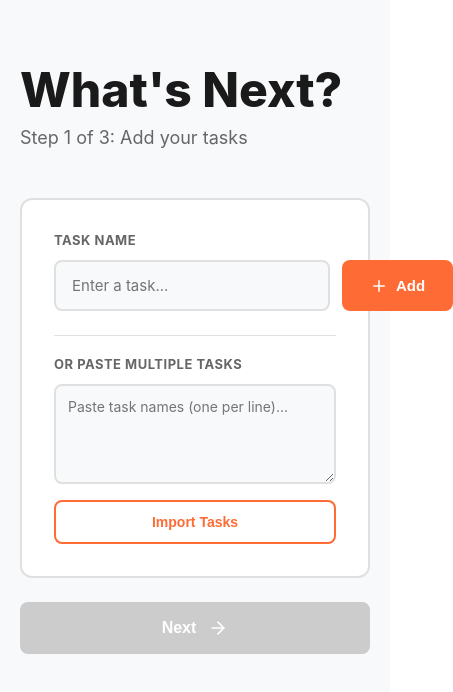
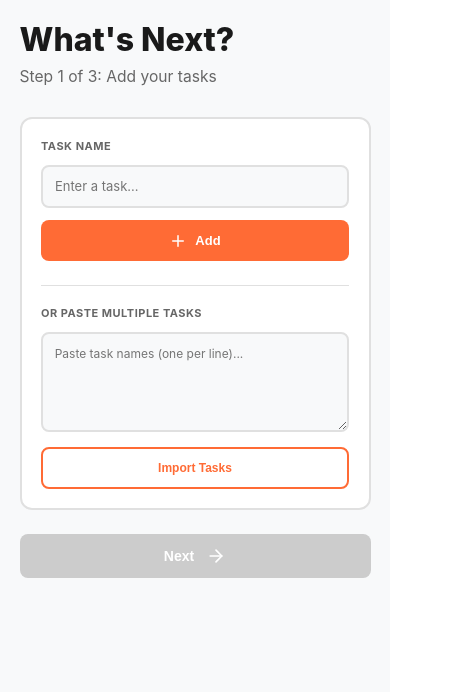
Before and after one commit to texjnr-cloud/prioritzation-tool, a React (Create React App) app: page / in a window 390 px wide. Shown: the top 692 px of the page, 453 px wide, since content can reach past the window. Built offline with nearby package versions, Linux system fonts and the light colour scheme.

Commit message:
Update PrioritizationTool.jsx

```diff
--- a/src/components/PrioritizationTool.jsx
+++ b/src/components/PrioritizationTool.jsx
@@ -2,14 +2,13 @@ import React, { useState } from 'react';
 import { Plus, Trash2, ArrowRight, RotateCcw, ChevronDown } from 'lucide-react';
 
 export default function PrioritizationTool() {
-  const [screen, setScreen] = useState(1); // 1: input, 2: ranking, 3: results
+  const [screen, setScreen] = useState(1);
   const [taskInput, setTaskInput] = useState('');
   const [tasks, setTasks] = useState([]);
   const [currentRankingIndex, setCurrentRankingIndex] = useState(0);
   const [results, setResults] = useState([]);
   const [expandRest, setExpandRest] = useState(false);
 
-  // Weight definitions
   const weights = {
     impact: { High: 5, Medium: 3, Low: 1 },
     urgency: { Now: 5, Soon: 3, Later: 1 },
@@ -17,7 +16,6 @@ export default function PrioritizationTool() {
     confidence: { Sure: 5, Unsure: 1 },
   };
 
-  // Initialize task with default criteria
   const initializeTask = (name) => ({
     id: Date.now() + Math.random(),
     name,
@@ -29,7 +27,6 @@ export default function PrioritizationTool() {
     },
   });
 
-  // Add single task
   const addTask = () => {
     if (taskInput.trim()) {
       setTasks([...tasks, initializeTask(taskInput)]);
@@ -37,7 +34,6 @@ export default function PrioritizationTool() {
     }
   };
 
-  // Import multiple tasks
   const importTasks = (text) => {
     const names = text
       .split('\n')
@@ -47,32 +43,27 @@ export default function PrioritizationTool() {
     setTasks([...tasks, ...newTasks]);
   };
 
-  // Delete task
   const deleteTask = (id) => {
     setTasks(tasks.filter((task) => task.id !== id));
   };
 
-  // Calculate priority score using weighted formula
   const calculateScore = (criteria) => {
     const impact = weights.impact[criteria.impact] || 0;
     const urgency = weights.urgency[criteria.urgency] || 0;
     const confidence = weights.confidence[criteria.confidence] || 0;
     const effort = weights.effort[criteria.effort] || 0;
 
-    // Weighted formula: (Impact × Urgency × Confidence) - (Effort penalty)
     const driverScore = impact * urgency * confidence;
     const effortPenalty = effort * 0.5;
     return driverScore - effortPenalty;
   };
 
-  // Update current task criteria
   const updateCriteria = (field, value) => {
     const updatedTasks = [...tasks];
     updatedTasks[currentRankingIndex].criteria[field] = value;
     setTasks(updatedTasks);
   };
 
-  // Move to next task or finish
   const nextTask = () => {
     if (currentRankingIndex < tasks.length - 1) {
       setCurrentRankingIndex(currentRankingIndex + 1);
@@ -81,7 +72,6 @@ export default function PrioritizationTool() {
     }
   };
 
-  // Calculate scores and move to results
   const finishRanking = () => {
     const tasksWithScores = tasks.map((task) => {
       const score = calculateScore(task.criteria);
@@ -93,13 +83,13 @@ export default function PrioritizationTool() {
     setScreen(3);
   };
 
-  // Reset to input screen
   const reset = () => {
     setScreen(1);
     setTasks([]);
     setTaskInput('');
     setCurrentRankingIndex(0);
     setResults([]);
+    setExpandRest(false);
   };
 
   // ============ SCREEN 1: INPUT TASKS ============
@@ -125,13 +115,27 @@ export default function PrioritizationTool() {
           button:active {
             transform: scale(0.95);
           }
+          @media (max-width: 768px) {
+            body {
+              font-size: 14px;
+            }
+          }
+          @media (max-width: 480px) {
+            body {
+              font-size: 13px;
+            }
+          }
         `}</style>
 
-        <div style={{ maxWidth: '700px', margin: '0 auto', padding: '60px 20px' }}>
-          <div style={{ marginBottom: '50px' }}>
+        <div style={{
+          maxWidth: '700px',
+          margin: '0 auto',
+          padding: 'clamp(20px, 5vw, 60px) clamp(12px, 5vw, 20px)',
+        }}>
+          <div style={{ marginBottom: 'clamp(30px, 8vw, 50px)' }}>
             <h1
               style={{
-                fontSize: '48px',
+                fontSize: 'clamp(32px, 8vw, 48px)',
                 fontWeight: '800',
                 marginBottom: '8px',
                 color: '#1a1a1a',
@@ -139,7 +143,7 @@ export default function PrioritizationTool() {
             >
               What's Next?
             </h1>
-            <p style={{ fontSize: '18px', color: '#666', fontWeight: '400' }}>
+            <p style={{ fontSize: 'clamp(14px, 4vw, 18px)', color: '#666', fontWeight: '400' }}>
               Step 1 of 3: Add your tasks
             </p>
           </div>
@@ -149,14 +153,14 @@ export default function PrioritizationTool() {
               background: '#fff',
               border: '2px solid #e0e0e0',
               borderRadius: '12px',
-              padding: '32px',
+              padding: 'clamp(16px, 5vw, 32px)',
               marginBottom: '24px',
             }}
           >
             <label
               style={{
                 display: 'block',
-                fontSize: '13px',
+                fontSize: 'clamp(11px, 2.5vw, 13px)',
                 fontWeight: '700',
                 color: '#666',
                 marginBottom: '12px',
@@ -166,7 +170,12 @@ export default function PrioritizationTool() {
             >
               Task Name
             </label>
-            <div style={{ display: 'flex', gap: '12px', marginBottom: '24px' }}>
+            <div style={{
+              display: 'flex',
+              flexDirection: 'column',
+              gap: '12px',
+              marginBottom: '24px',
+            }}>
               <input
                 type="text"
                 value={taskInput}
@@ -179,12 +188,12 @@ export default function PrioritizationTool() {
                 placeholder="Enter a task..."
                 style={{
                   flex: 1,
-                  padding: '14px 16px',
+                  padding: 'clamp(10px, 3vw, 14px) clamp(12px, 3vw, 16px)',
                   background: '#f8f9fa',
                   border: '2px solid #e0e0e0',
                   borderRadius: '8px',
                   color: '#1a1a1a',
-                  fontSize: '15px',
+                  fontSize: 'clamp(13px, 3vw, 15px)',
                   outline: 'none',
                 }}
                 onFocus={(e) => {
@@ -199,17 +208,19 @@ export default function PrioritizationTool() {
               <button
                 onClick={addTask}
                 style={{
-                  padding: '14px 28px',
+                  padding: 'clamp(10px, 3vw, 14px) clamp(16px, 4vw, 28px)',
                   background: '#ff6b35',
                   border: 'none',
                   borderRadius: '8px',
                   color: '#fff',
                   fontWeight: '700',
-                  fontSize: '15px',
+                  fontSize: 'clamp(13px, 3vw, 15px)',
                   cursor: 'pointer',
                   display: 'flex',
                   alignItems: 'center',
+                  justifyContent: 'center',
                   gap: '8px',
+                  width: '100%',
                 }}
                 onMouseEnter={(e) => {
                   e.target.style.background = '#e85a2a';
@@ -226,7 +237,7 @@ export default function PrioritizationTool() {
               <label
                 style={{
                   display: 'block',
-                  fontSize: '13px',
+                  fontSize: 'clamp(11px, 2.5vw, 13px)',
                   fontWeight: '700',
                   color: '#666',
                   marginBottom: '12px',
@@ -241,12 +252,12 @@ export default function PrioritizationTool() {
                 placeholder="Paste task names (one per line)..."
                 style={{
                   width: '100%',
-                  padding: '12px',
+                  padding: 'clamp(10px, 3vw, 12px)',
                   background: '#f8f9fa',
                   border: '2px solid #e0e0e0',
                   borderRadius: '8px',
                   color: '#1a1a1a',
-                  fontSize: '14px',
+                  fontSize: 'clamp(12px, 3vw, 14px)',
                   minHeight: '100px',
                   fontFamily: 'inherit',
                   outline: 'none',
@@ -272,13 +283,13 @@ export default function PrioritizationTool() {
                 }}
                 style={{
                   width: '100%',
-                  padding: '12px',
+                  padding: 'clamp(10px, 3vw, 12px)',
                   background: '#fff',
                   border: '2px solid #ff6b35',
                   borderRadius: '8px',
                   color: '#ff6b35',
                   fontWeight: '700',
-                  fontSize: '14px',
+                  fontSize: 'clamp(12px, 3vw, 14px)',
                   cursor: 'pointer',
                 }}
                 onMouseEnter={(e) => {
@@ -295,20 +306,19 @@ export default function PrioritizationTool() {
             </div>
           </div>
 
-          {/* Task List */}
           {tasks.length > 0 && (
             <div
               style={{
                 background: '#fff',
                 border: '2px solid #e0e0e0',
                 borderRadius: '12px',
-                padding: '24px',
+                padding: 'clamp(16px, 4vw, 24px)',
                 marginBottom: '24px',
               }}
             >
               <h3
                 style={{
-                  fontSize: '13px',
+                  fontSize: 'clamp(11px, 2.5vw, 13px)',
                   fontWeight: '700',
                   color: '#1a1a1a',
                   marginBottom: '16px',
@@ -326,14 +336,15 @@ export default function PrioritizationTool() {
                       display: 'flex',
                       justifyContent: 'space-between',
                       alignItems: 'center',
-                      padding: '12px 16px',
+                      padding: 'clamp(8px, 2vw, 12px) clamp(10px, 2vw, 16px)',
                       background: '#f8f9fa',
                       borderRadius: '8px',
-                      fontSize: '14px',
+                      fontSize: 'clamp(12px, 3vw, 14px)',
                       color: '#1a1a1a',
+                      gap: '12px',
                     }}
                   >
-                    <span style={{ fontWeight: '500' }}>
+                    <span style={{ fontWeight: '500', flex: 1, minWidth: 0, wordBreak: 'break-word' }}>
                       {idx + 1}. {task.name}
                     </span>
                     <button
@@ -344,9 +355,10 @@ export default function PrioritizationTool() {
                         borderRadius: '6px',
                         color: '#ff4444',
                         cursor: 'pointer',
-                        padding: '6px 10px',
-                        fontSize: '12px',
+                        padding: 'clamp(4px, 1vw, 6px) clamp(6px, 1.5vw, 10px)',
+                        fontSize: 'clamp(10px, 2vw, 12px)',
                         fontWeight: '600',
+                        flexShrink: 0,
                       }}
                       onMouseEnter={(e) => {
                         e.target.style.background = '#ff4444';
@@ -365,7 +377,6 @@ export default function PrioritizationTool() {
             </div>
           )}
 
-          {/* Continue Button */}
           <button
             onClick={() => {
               if (tasks.length > 0) {
@@ -376,13 +387,13 @@ export default function PrioritizationTool() {
             disabled={tasks.length === 0}
             style={{
               width: '100%',
-              padding: '16px',
+              padding: 'clamp(12px, 3vw, 16px)',
               background: tasks.length > 0 ? '#4CAF50' : '#ccc',
               border: 'none',
               borderRadius: '8px',
               color: '#fff',
               fontWeight: '700',
-              fontSize: '16px',
+              fontSize: 'clamp(14px, 3.5vw, 16px)',
               cursor: tasks.length > 0 ? 'pointer' : 'not-allowed',
               display: 'flex',
               alignItems: 'center',
@@ -441,11 +452,15 @@ export default function PrioritizationTool() {
 
     return (
       <div style={{ minHeight: '100vh', background: '#f8f9fa' }}>
-        <div style={{ maxWidth: '700px', margin: '0 auto', padding: '60px 20px' }}>
-          <div style={{ marginBottom: '40px' }}>
+        <div style={{
+          maxWidth: '700px',
+          margin: '0 auto',
+          padding: 'clamp(20px, 5vw, 60px) clamp(12px, 5vw, 20px)',
+        }}>
+          <div style={{ marginBottom: 'clamp(30px, 8vw, 40px)' }}>
             <p
               style={{
-                fontSize: '13px',
+                fontSize: 'clamp(11px, 2.5vw, 13px)',
                 color: '#666',
                 marginBottom: '12px',
                 textTransform: 'uppercase',
@@ -457,17 +472,18 @@ export default function PrioritizationTool() {
             </p>
             <h2
               style={{
-                fontSize: '40px',
+                fontSize: 'clamp(28px, 7vw, 40px)',
                 fontWeight: '800',
                 marginBottom: '8px',
                 color: '#1a1a1a',
+                wordBreak: 'break-word',
               }}
             >
               {currentTask.name}
             </h2>
             <p
               style={{
-                fontSize: '14px',
+                fontSize: 'clamp(12px, 3vw, 14px)',
                 color: '#666',
               }}
             >
@@ -475,14 +491,13 @@ export default function PrioritizationTool() {
             </p>
           </div>
 
-          {/* Progress bar */}
           <div
             style={{
               width: '100%',
               height: '6px',
               background: '#e0e0e0',
               borderRadius: '3px',
-              marginBottom: '40px',
+              marginBottom: 'clamp(30px, 8vw, 40px)',
               overflow: 'hidden',
             }}
           >
@@ -496,15 +511,14 @@ export default function PrioritizationTool() {
             />
           </div>
 
-          {/* Criteria Selection */}
-          <div style={{ display: 'flex', flexDirection: 'column', gap: '28px', marginBottom: '40px' }}>
+          <div style={{ display: 'flex', flexDirection: 'column', gap: 'clamp(20px, 5vw, 28px)', marginBottom: 'clamp(30px, 8vw, 40px)' }}>
             {criteriaConfig.map(({ field, label, options, description, color }) => (
               <div key={field}>
                 <div style={{ marginBottom: '16px' }}>
                   <label
                     style={{
                       display: 'block',
-                      fontSize: '15px',
+                      fontSize: 'clamp(13px, 3.5vw, 15px)',
                       fontWeight: '700',
                       color: '#1a1a1a',
                       marginBottom: '4px',
@@ -512,24 +526,28 @@ export default function PrioritizationTool() {
                   >
                     {label}
                   </label>
-                  <p style={{ fontSize: '13px', color: '#666' }}>{description}</p>
+                  <p style={{ fontSize: 'clamp(12px, 3vw, 13px)', color: '#666' }}>{description}</p>
                 </div>
 
-                <div style={{ display: 'flex', gap: '10px' }}>
+                <div style={{
+                  display: 'flex',
+                  flexDirection: window.innerWidth < 480 ? 'column' : 'row',
+                  gap: '10px',
+                }}>
                   {options.map((option) => (
                     <button
                       key={option}
                       onClick={() => updateCriteria(field, option)}
                       style={{
                         flex: 1,
-                        padding: '14px',
+                        padding: 'clamp(10px, 2.5vw, 14px)',
                         background:
                           currentTask.criteria[field] === option ? color : '#fff',
                         border: `2px solid ${color}`,
                         borderRadius: '8px',
                         color: currentTask.criteria[field] === option ? '#fff' : color,
                         fontWeight: '700',
-                        fontSize: '14px',
+                        fontSize: 'clamp(12px, 2.5vw, 14px)',
                         cursor: 'pointer',
                       }}
                       onMouseEnter={(e) => {
@@ -551,19 +569,18 @@ export default function PrioritizationTool() {
             ))}
           </div>
 
-          {/* Next Button */}
           <button
             onClick={nextTask}
             disabled={!allCriteriaFilled}
             style={{
               width: '100%',
-              padding: '16px',
+              padding: 'clamp(12px, 3vw, 16px)',
               background: allCriteriaFilled ? '#4CAF50' : '#ccc',
               border: 'none',
               borderRadius: '8px',
               color: '#fff',
               fontWeight: '700',
-              fontSize: '16px',
+              fontSize: 'clamp(14px, 3.5vw, 16px)',
               cursor: allCriteriaFilled ? 'pointer' : 'not-allowed',
               display: 'flex',
               alignItems: 'center',
@@ -593,11 +610,15 @@ export default function PrioritizationTool() {
 
     return (
       <div style={{ minHeight: '100vh', background: '#f8f9fa' }}>
-        <div style={{ maxWidth: '700px', margin: '0 auto', padding: '60px 20px' }}>
-          <div style={{ marginBottom: '40px' }}>
+        <div style={{
+          maxWidth: '700px',
+          margin: '0 auto',
+          padding: 'clamp(20px, 5vw, 60px) clamp(12px, 5vw, 20px)',
+        }}>
+          <div style={{ marginBottom: 'clamp(30px, 8vw, 40px)' }}>
             <p
               style={{
-                fontSize: '13px',
+                fontSize: 'clamp(11px, 2.5vw, 13px)',
                 color: '#666',
                 marginBottom: '12px',
                 textTransform: 'uppercase',
@@ -609,7 +630,7 @@ export default function PrioritizationTool() {
             </p>
             <h1
               style={{
-                fontSize: '42px',
+                fontSize: 'clamp(28px, 7vw, 42px)',
                 fontWeight: '800',
                 color: '#1a1a1a',
               }}
@@ -618,21 +639,20 @@ export default function PrioritizationTool() {
             </h1>
           </div>
 
-          {/* TOP TASK */}
           {topTask && (
             <div
               style={{
                 background: 'linear-gradient(135deg, #ff6b35 0%, #ff8a5b 100%)',
                 borderRadius: '12px',
-                padding: '32px',
-                marginBottom: '32px',
+                padding: 'clamp(16px, 5vw, 32px)',
+                marginBottom: 'clamp(24px, 6vw, 32px)',
                 color: '#fff',
                 boxShadow: '0 10px 30px rgba(255, 107, 53, 0.2)',
               }}
             >
               <p
                 style={{
-                  fontSize: '13px',
+                  fontSize: 'clamp(11px, 2.5vw, 13px)',
                   fontWeight: '700',
                   marginBottom: '8px',
                   opacity: 0.9,
@@ -644,9 +664,10 @@ export default function PrioritizationTool() {
               </p>
               <h2
                 style={{
-                  fontSize: '32px',
+                  fontSize: 'clamp(20px, 6vw, 32px)',
                   fontWeight: '800',
                   marginBottom: '20px',
+                  wordBreak: 'break-word',
                 }}
               >
                 {topTask.name}
@@ -656,9 +677,9 @@ export default function PrioritizationTool() {
                 style={{
                   background: 'rgba(255, 255, 255, 0.15)',
                   borderRadius: '8px',
-                  padding: '16px',
+                  padding: 'clamp(12px, 3vw, 16px)',
                   marginBottom: '0',
-                  fontSize: '13px',
+                  fontSize: 'clamp(12px, 2.5vw, 13px)',
                   lineHeight: '1.8',
                 }}
               >
@@ -678,12 +699,11 @@ export default function PrioritizationTool() {
             </div>
           )}
 
-          {/* NEXT TASKS */}
           {nextTasks.length > 0 && (
-            <div style={{ marginBottom: '32px' }}>
+            <div style={{ marginBottom: 'clamp(24px, 6vw, 32px)' }}>
               <h3
                 style={{
-                  fontSize: '14px',
+                  fontSize: 'clamp(12px, 3vw, 14px)',
                   fontWeight: '700',
                   color: '#1a1a1a',
                   marginBottom: '12px',
@@ -701,10 +721,10 @@ export default function PrioritizationTool() {
                       background: '#fff',
                       border: '2px solid #e0e0e0',
                       borderRadius: '8px',
-                      padding: '16px',
+                      padding: 'clamp(12px, 3vw, 16px)',
                       display: 'flex',
                       alignItems: 'center',
-                      gap: '16px',
+                      gap: 'clamp(12px, 3vw, 16px)',
                     }}
                   >
                     <div
@@ -725,18 +745,19 @@ export default function PrioritizationTool() {
                     >
                       #{idx + 2}
                     </div>
-                    <div style={{ flex: 1 }}>
+                    <div style={{ flex: 1, minWidth: 0 }}>
                       <p
                         style={{
-                          fontSize: '15px',
+                          fontSize: 'clamp(13px, 3vw, 15px)',
                           fontWeight: '700',
                           color: '#1a1a1a',
                           marginBottom: '4px',
+                          wordBreak: 'break-word',
                         }}
                       >
                         {task.name}
                       </p>
-                      <p style={{ fontSize: '12px', color: '#666' }}>
+                      <p style={{ fontSize: 'clamp(11px, 2.5vw, 12px)', color: '#666' }}>
                         {task.criteria.impact} impact • {task.criteria.urgency}
                       </p>
                     </div>
@@ -746,14 +767,13 @@ export default function PrioritizationTool() {
             </div>
           )}
 
-          {/* REST OF TASKS */}
           {restTasks.length > 0 && (
-            <div style={{ marginBottom: '32px' }}>
+            <div style={{ marginBottom: 'clamp(24px, 6vw, 32px)' }}>
               <button
                 onClick={() => setExpandRest(!expandRest)}
                 style={{
                   width: '100%',
-                  padding: '14px 16px',
+                  padding: 'clamp(12px, 3vw, 14px) clamp(12px, 3vw, 16px)',
                   background: '#fff',
                   border: '2px solid #e0e0e0',
                   borderRadius: '8px',
@@ -761,9 +781,10 @@ export default function PrioritizationTool() {
                   display: 'flex',
                   alignItems: 'center',
                   justifyContent: 'space-between',
-                  fontSize: '14px',
+                  fontSize: 'clamp(12px, 3vw, 14px)',
                   fontWeight: '700',
                   color: '#1a1a1a',
+                  gap: '12px',
                 }}
                 onMouseEnter={(e) => {
                   e.target.style.borderColor = '#ff6b35';
@@ -778,6 +799,7 @@ export default function PrioritizationTool() {
                   style={{
                     transform: expandRest ? 'rotate(180deg)' : 'rotate(0deg)',
                     transition: 'transform 0.2s ease',
+                    flexShrink: 0,
                   }}
                 />
               </button>
@@ -791,7 +813,7 @@ export default function PrioritizationTool() {
                         background: '#fff',
                         border: '1px solid #e0e0e0',
                         borderRadius: '8px',
-                        padding: '12px 16px',
+                        padding: 'clamp(10px, 2.5vw, 12px) clamp(12px, 3vw, 16px)',
                         display: 'flex',
                         alignItems: 'center',
                         gap: '12px',
@@ -799,7 +821,7 @@ export default function PrioritizationTool() {
                     >
                       <div
                         style={{
-                          fontSize: '12px',
+                          fontSize: 'clamp(11px, 2.5vw, 12px)',
                           fontWeight: '700',
                           color: '#999',
                           minWidth: '30px',
@@ -807,12 +829,13 @@ export default function PrioritizationTool() {
                       >
                         #{idx + 5}
                       </div>
-                      <div>
+                      <div style={{ flex: 1, minWidth: 0 }}>
                         <p
                           style={{
-                            fontSize: '14px',
+                            fontSize: 'clamp(12px, 3vw, 14px)',
                             fontWeight: '600',
                             color: '#1a1a1a',
+                            wordBreak: 'break-word',
                           }}
                         >
                           {task.name}
@@ -825,18 +848,17 @@ export default function PrioritizationTool() {
             </div>
           )}
 
-          {/* Reset Button */}
           <button
             onClick={reset}
             style={{
               width: '100%',
-              padding: '16px',
+              padding: 'clamp(12px, 3vw, 16px)',
               background: '#fff',
               border: '2px solid #e0e0e0',
               borderRadius: '8px',
               color: '#1a1a1a',
               fontWeight: '700',
-              fontSize: '16px',
+              fontSize: 'clamp(14px, 3.5vw, 16px)',
               cursor: 'pointer',
               display: 'flex',
               alignItems: 'center',
```
